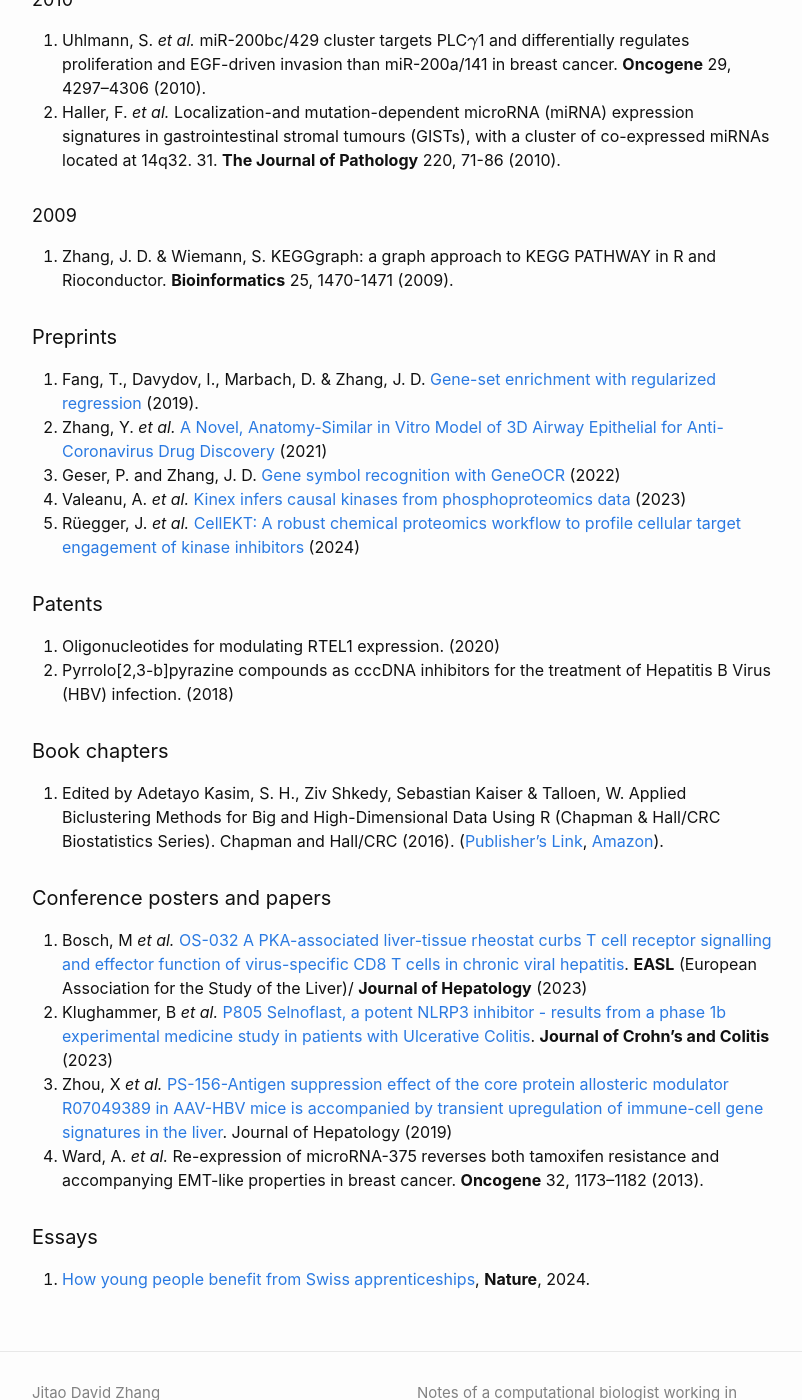
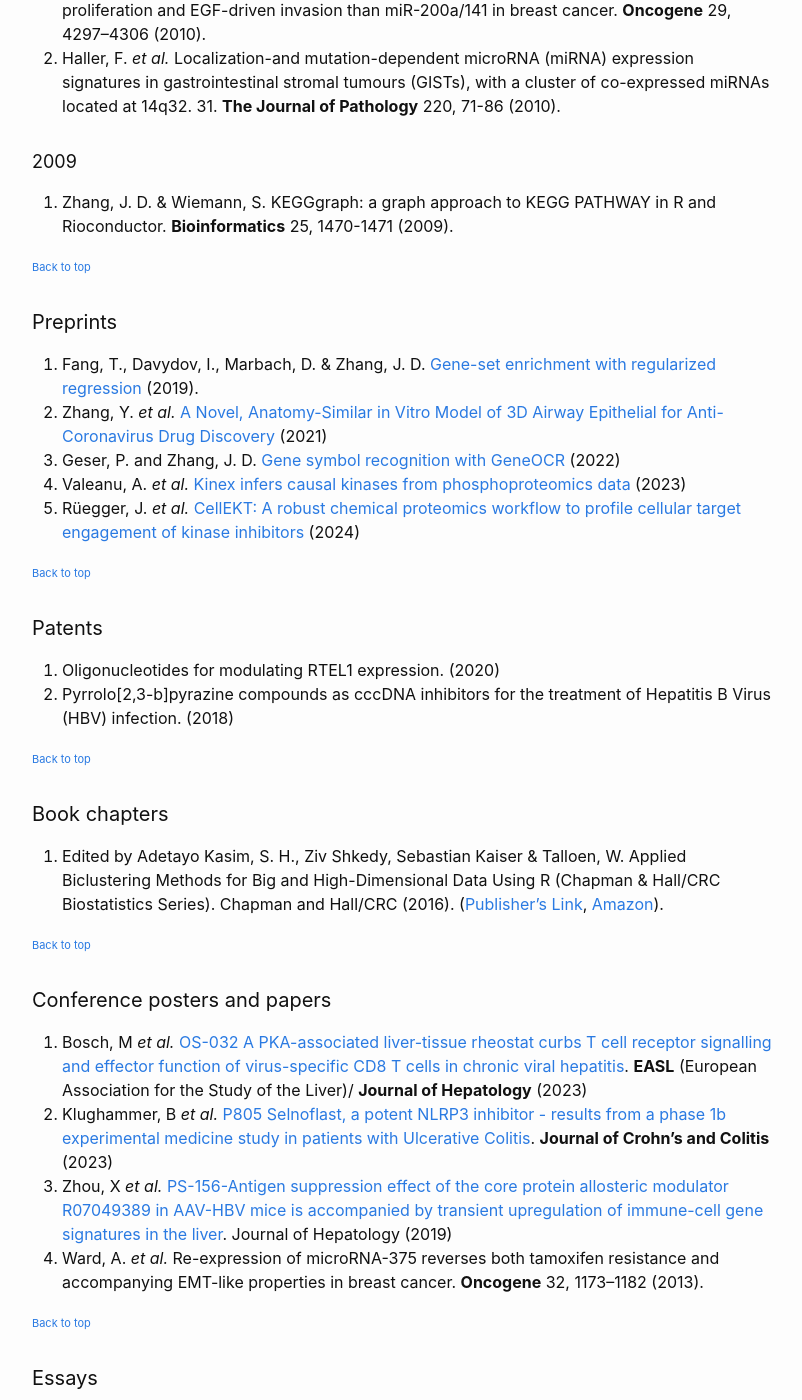
Before and after one commit to Accio/accio.github.io, a Jekyll site: the page built from _pages/publications.md, in a window 1280 px wide and 1400 px high, scrolled down 4255 px. Shown: the whole window, without its empty margins (238-1040 px from the left). Built offline with Jekyll 4.4.1, drawn with Linux system fonts in a browser that asks for light colours.

Commit message:
add back to top

```diff
--- a/_pages/publications.md
+++ b/_pages/publications.md
@@ -6,8 +6,7 @@ author_profile: true
 mathjax: true
 ---
 
-### Table of contents
-
+<p id="top"></p>
 - [Peer-reviewed publications](#publications)
 - [Preprints](#preprints)
 - [Patents](#patents)
@@ -120,6 +119,7 @@ Most publications are accessible from [my Google Scholar profile](https://schola
 1. Zhang, J. D. & Wiemann, S. KEGGgraph: a graph approach to KEGG PATHWAY in R and Rioconductor. **Bioinformatics** 25, 1470-1471 (2009).
 
 <p id="preprints"></p>
+<a href="#top" style="font-size: 11px;">Back to top</a>
 #### Preprints
 
 1. Fang, T., Davydov, I., Marbach, D. & Zhang, J. D. [Gene-set enrichment with
@@ -132,12 +132,14 @@ Most publications are accessible from [my Google Scholar profile](https://schola
 5. Rüegger, J. *et al.* [CellEKT: A robust chemical proteomics workflow to profile cellular target engagement of kinase inhibitors](https://www.biorxiv.org/content/10.1101/2024.10.01.616061v1) (2024)
 
 <p id="patents"></p>
+<a href="#top" style="font-size: 11px;">Back to top</a>
 #### Patents
 
 1. Oligonucleotides for modulating RTEL1 expression. (2020)
 2. Pyrrolo[2,3-b]pyrazine compounds as cccDNA inhibitors for the treatment of Hepatitis B Virus (HBV) infection. (2018)
 
 <p id="book"></p>
+<a href="#top" style="font-size: 11px;">Back to top</a>
 #### Book chapters
 
 1. Edited by Adetayo Kasim, S. H., Ziv Shkedy, Sebastian Kaiser & Talloen, W.
@@ -149,6 +151,7 @@ Most publications are accessible from [my Google Scholar profile](https://schola
 
 
 <p id="conference"></p>
+<a href="#top" style="font-size: 11px;">Back to top</a>
 #### Conference posters and papers
 
 1. Bosch, M *et al.* [OS-032 A PKA-associated liver-tissue rheostat curbs T cell receptor signalling and effector function of virus-specific CD8 T cells in chronic viral hepatitis](https://www.easlcongress.eu/wp-content/uploads/2023/06/EASL_2023_Congress_Abstracts_version5_20June_compressed.pdf). **EASL** (European Association for the Study of the Liver)/ **Journal of Hepatology** (2023)
@@ -157,6 +160,7 @@ Most publications are accessible from [my Google Scholar profile](https://schola
 4. Ward, A. *et al.* Re-expression of microRNA-375 reverses both tamoxifen resistance and accompanying EMT-like properties in breast cancer. **Oncogene** 32, 1173--1182 (2013).
 
 <p id="essays"></p>
+<a href="#top" style="font-size: 11px;">Back to top</a>
 #### Essays
 
 1. [How young people benefit from Swiss apprenticeships](https://www.nature.com/articles/d41586-024-01102-8), **Nature**, 2024.
```
